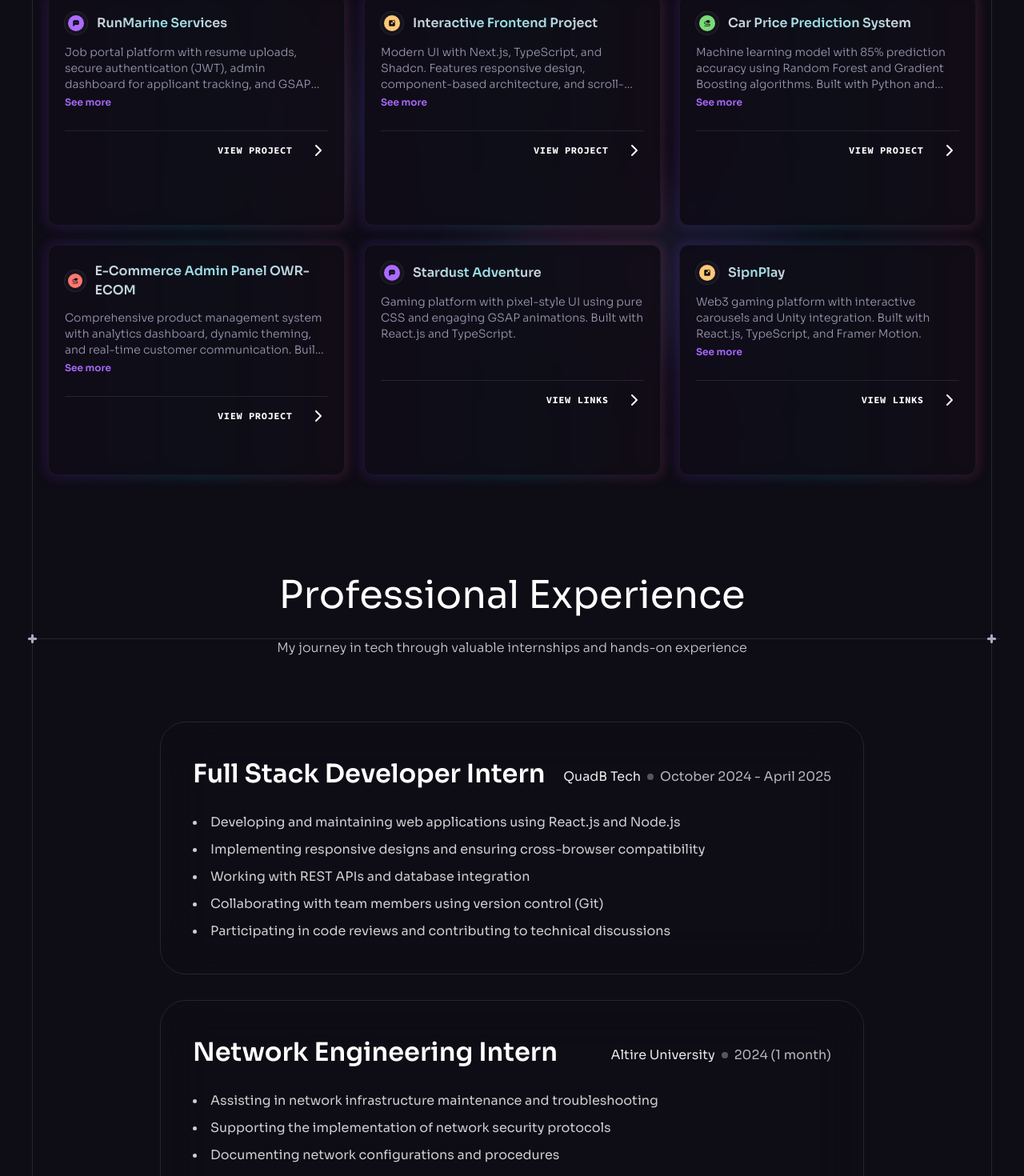
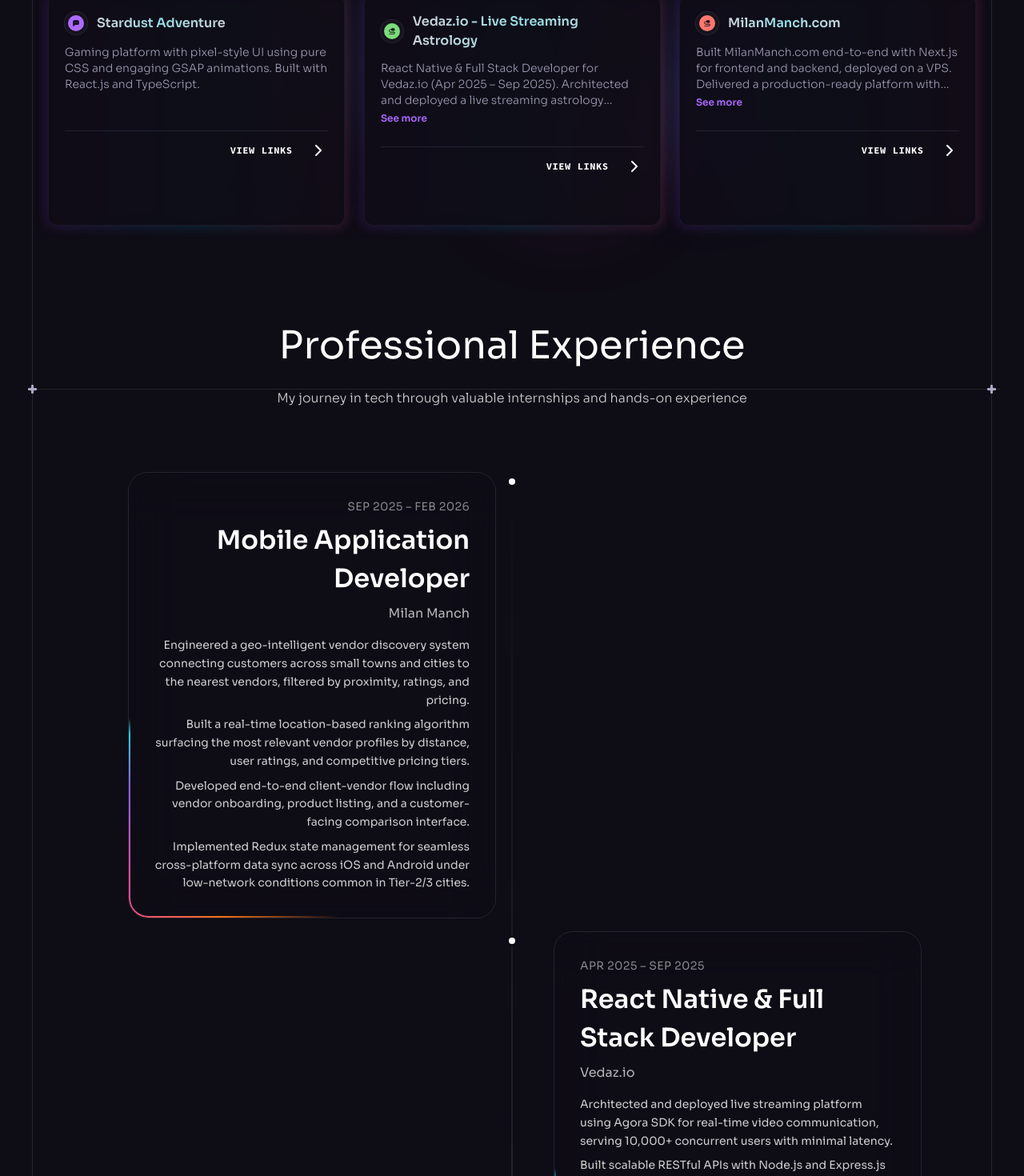
Before and after one commit to 49Harsh/My-Portfolio, a React (Create React App) app: page / in a window 1280 px wide. Shown: the part 1400-2870 px from the top of the page at 80% size. Built offline with nearby package versions, Linux system fonts and the light colour scheme.

Commit message:
add new experiences and update benefits section in Experience component

```diff
--- a/src/components/Experience.jsx
+++ b/src/components/Experience.jsx
@@ -4,15 +4,34 @@
 
 const experiences = [
   {
+    title: "Mobile Application Developer",
+    company: "Milan Manch",
+    duration: "Sep 2025 – Feb 2026",
+    responsibilities: [
+      "Engineered a geo-intelligent vendor discovery system connecting customers across small towns and cities to the nearest vendors, filtered by proximity, ratings, and pricing.",
+      "Built a real-time location-based ranking algorithm surfacing the most relevant vendor profiles by distance, user ratings, and competitive pricing tiers.",
+      "Developed end-to-end client-vendor flow including vendor onboarding, product listing, and a customer-facing comparison interface.",
+      "Implemented Redux state management for seamless cross-platform data sync across iOS and Android under low-network conditions common in Tier-2/3 cities."
+    ]
+  },
+  {
+    title: "React Native & Full Stack Developer",
+    company: "Vedaz.io",
+    duration: "Apr 2025 – Sep 2025",
+    responsibilities: [
+      "Architected and deployed live streaming platform using Agora SDK for real-time video communication, serving 10,000+ concurrent users with minimal latency.",
+      "Built scalable RESTful APIs with Node.js and Express.js handling authentication, user management, and stream data processing.",
+      "Implemented real-time chat via WebSocket and Socket.io; integrated Remix.js improving page load time by 35% through server-side rendering.",
+      "Published production-ready mobile app on Google Play Store achieving 50,000+ downloads with a 4.2+ star rating."
+    ]
+  },
+  {
     title: "Full Stack Developer Intern",
     company: "QuadB Tech",
-    duration: "October 2024 - April 2025",
+    duration: "Oct 2024 – Apr 2025",
     responsibilities: [
-      "Developing and maintaining web applications using React.js and Node.js",
-      "Implementing responsive designs and ensuring cross-browser compatibility",
-      "Working with REST APIs and database integration",
-      "Collaborating with team members using version control (Git)",
-      "Participating in code reviews and contributing to technical discussions"
+      "Delivered 5+ production features using React.js and Node.js with JWT authentication and role-based access control, improving application security and UX.",
+      "Optimized MongoDB and PostgreSQL queries through indexing and query restructuring, reducing API response time by 40%."
     ]
   },
   {
@@ -46,40 +65,114 @@
               My journey in tech through valuable internships and hands-on experience
             </p>
           </div>
-          <div className="flex flex-col gap-8 max-w-[55rem] mx-auto">
-            {experiences.map((exp, index) => (
+
+          <div className="relative max-w-[64rem] mx-auto">
+            {/* Center timeline line */}
+            <div
+              className="absolute top-0 bottom-0 left-[1.1rem] md:left-1/2 w-px bg-gradient-to-b from-white/0 via-white/20 to-white/0 md:-translate-x-1/2"
+              aria-hidden="true"
+            ></div>
+
+            <div className="flex flex-col gap-10 md:gap-4">
+              {experiences.map((exp, index) => {
+                const isLeft = index % 2 === 0;
+                return (
+                  <div
+                    key={index}
+                    className="relative md:grid md:grid-cols-2 md:gap-x-10"
+                  >
+                    {/* Timeline dot */}
+                    <span
+                      className="absolute left-[1.1rem] md:left-1/2 top-1.5 w-3 h-3 -translate-x-1/2 rounded-full bg-white border-2 border-[#0e0c15] z-10"
+                      aria-hidden="true"
+                    ></span>
+
+                    {/* Spacer for the opposite column on desktop */}
+                    {!isLeft && <div className="hidden md:block" />}
+
                     <motion.div
-                key={index}
-                initial={{ opacity: 0, y: 20 }}
-                whileInView={{ opacity: 1, y: 0 }}
-                transition={{ duration: 0.5, delay: index * 0.2 }}
+                      initial={{ opacity: 0, x: isLeft ? -30 : 30 }}
+                      whileInView={{ opacity: 1, x: 0 }}
+                      transition={{ duration: 0.5, delay: 0.1 }}
                       viewport={{ once: true }}
-                className="card-blur backdrop-blur-[32px] rounded-[2rem] p-6 lg:p-10 border border-white/10"
+                      className={`relative
+                        pl-10 md:pl-8
+                        ${isLeft ? "md:text-right md:col-start-1" : "md:col-start-2"}`}
                     >
-                <div className="flex flex-col gap-4">
-                  <div className="flex flex-col lg:flex-row lg:items-center lg:justify-between gap-2">
-                    <h3 className="h4 mb-2 text-white font-semibold">
+                      <div className="glow-card card-blur backdrop-blur-[32px] rounded-[1.5rem] p-6 lg:p-8 border border-white/10 relative z-[1]">
+                        <div className={`flex flex-col gap-2 mb-4 ${isLeft ? "md:items-end" : "md:items-start"}`}>
+                          <span className="text-white/50 text-sm tracking-wide uppercase">
+                            {exp.duration}
+                          </span>
+                          <h3 className="h4 text-white font-semibold">
                             {exp.title}
                           </h3>
-                    <div className="flex items-center gap-2">
-                      <span className="text-white/90">{exp.company}</span>
-                      <span className="w-2 h-2 rounded-full bg-white/30"></span>
-                      <span className="text-white/70">{exp.duration}</span>
+                          <span className="text-white/70">{exp.company}</span>
                         </div>
-                  </div>
-                  <ul className="list-disc list-inside space-y-2">
+                        <ul className={`space-y-2 ${isLeft ? "md:text-right" : ""}`}>
                           {exp.responsibilities.map((resp, respIndex) => (
-                      <li key={respIndex} className="text-white/80 leading-relaxed">
+                            <li key={respIndex} className="text-white/80 leading-relaxed text-sm">
                               {resp}
                             </li>
                           ))}
                         </ul>
                       </div>
                     </motion.div>
-            ))}
+
+                    {isLeft && <div className="hidden md:block" />}
+                  </div>
+                );
+              })}
             </div>
           </div>
         </div>
+      </div>
+
+      <style>{`
+        @property --glow-angle {
+          syntax: '<angle>';
+          initial-value: 0deg;
+          inherits: false;
+        }
+
+        .glow-card::before {
+          content: '';
+          position: absolute;
+          inset: 0;
+          border-radius: inherit;
+          padding: 2px;
+          background: conic-gradient(
+            from var(--glow-angle),
+            transparent 0deg,
+            transparent 270deg,
+            #f97316 300deg,
+            #ec4899 320deg,
+            #8b5cf6 340deg,
+            #22d3ee 355deg,
+            transparent 360deg
+          );
+          -webkit-mask:
+            linear-gradient(#fff 0 0) content-box,
+            linear-gradient(#fff 0 0);
+          -webkit-mask-composite: xor;
+          mask-composite: exclude;
+          animation: glow-rotate 4s linear infinite;
+          pointer-events: none;
+          z-index: 0;
+        }
+
+        @keyframes glow-rotate {
+          to {
+            --glow-angle: 360deg;
+          }
+        }
+
+        @media (prefers-reduced-motion: reduce) {
+          .glow-card::before {
+            animation: none;
+          }
+        }
+      `}</style>
     </Section>
   );
 };
--- a/src/constants/index.js
+++ b/src/constants/index.js
@@ -320,45 +320,6 @@
 export const benefits = [
   {
     id: "0",
-    title: "RunMarine Services",
-    text: "Job portal platform with resume uploads, secure authentication (JWT), admin dashboard for applicant tracking, and GSAP animations. Built with React.js, Tailwind CSS, Node.js, Express.js.",
-    backgroundUrl: "./src/assets/benefits/card-1.svg",
-    iconUrl: benefitIcon1,
-    imageUrl: benefitImage2,
-    light: true,
-    url: "https://runmarine-services.com/",
-  },
-  {
-    id: "1",
-    title: "Interactive Frontend Project",
-    text: "Modern UI with Next.js, TypeScript, and Shadcn. Features responsive design, component-based architecture, and scroll-triggered animations using Framer Motion.",
-    backgroundUrl: "./src/assets/benefits/card-2.svg",
-    iconUrl: benefitIcon2,
-    imageUrl: benefitImage2,
-    light: true,
-    url: "#",
-  },
-  {
-    id: "2",
-    title: "Car Price Prediction System",
-    text: "Machine learning model with 85% prediction accuracy using Random Forest and Gradient Boosting algorithms. Built with Python and Tkinter GUI.",
-    backgroundUrl: "./src/assets/benefits/card-3.svg",
-    iconUrl: benefitIcon3,
-    imageUrl: benefitImage2,
-    url: "#",
-  },
-  {
-    id: "3",
-    title: "E-Commerce Admin Panel OWR-ECOM",
-    text: "Comprehensive product management system with analytics dashboard, dynamic theming, and real-time customer communication. Built with React.js, Node.js, PostgreSQL.",
-    backgroundUrl: "./src/assets/benefits/card-4.svg",
-    iconUrl: benefitIcon4,
-    imageUrl: benefitImage2,
-    light: true,
-    url: "https://owrbackend.quadbtech.com/admin",
-  },
-  {
-    id: "4",
     title: "Stardust Adventure",
     text: "Gaming platform with pixel-style UI using pure CSS and engaging GSAP animations. Built with React.js and TypeScript.",
     backgroundUrl: "./src/assets/benefits/card-5.svg",
@@ -376,21 +337,38 @@
     ],
   },
   {
-    id: "5",
-    title: "SipnPlay",
-    text: "Web3 gaming platform with interactive carousels and Unity integration. Built with React.js, TypeScript, and Framer Motion.",
-    backgroundUrl: "./src/assets/benefits/card-6.svg",
-    iconUrl: benefitIcon2,
+    id: "1",
+    title: "Vedaz.io - Live Streaming Astrology",
+    text: "React Native & Full Stack Developer for Vedaz.io (Apr 2025 – Sep 2025). Architected and deployed a live streaming astrology platform using Agora SDK, built scalable Node.js/Express APIs, integrated WebSocket chat, and shipped a Google Play Store app with 50,000+ downloads.",
+    backgroundUrl: "./src/assets/benefits/card-1.svg",
+    iconUrl: benefitIcon3,
     imageUrl: benefitImage2,
-    light: true,
     links: [
       {
-        label: "Landing Page",
-        url: "https://sipnplay.io/",
+        label: "Website",
+        url: "https://www.vedaz.io/",
       },
       {
-        label: "Play Game",
-        url: "https://play.sipnplay.io/",
+        label: "Play Store App",
+        url: "https://play.google.com/store/apps/details?id=com.vedaz.user.myapp&hl=en_IN",
+      },
+      {
+        label: "Live Streaming Demo",
+        url: "https://drive.google.com/drive/folders/1h6L67VOgthEAwByRmOAlCD1t64GO2Ktd",
+      },
+    ],
+  },
+  {
+    id: "2",
+    title: "MilanManch.com",
+    text: "Built MilanManch.com end-to-end with Next.js for frontend and backend, deployed on a VPS. Delivered a production-ready platform with payment and content workflows for a modern community website.",
+    backgroundUrl: "./src/assets/benefits/card-4.svg",
+    iconUrl: benefitIcon4,
+    imageUrl: benefitImage2,
+    links: [
+      {
+        label: "Website",
+        url: "https://www.milanmanch.com/",
       },
     ],
   },
```
Lines whose indentation alone changed are shown as unchanged.
